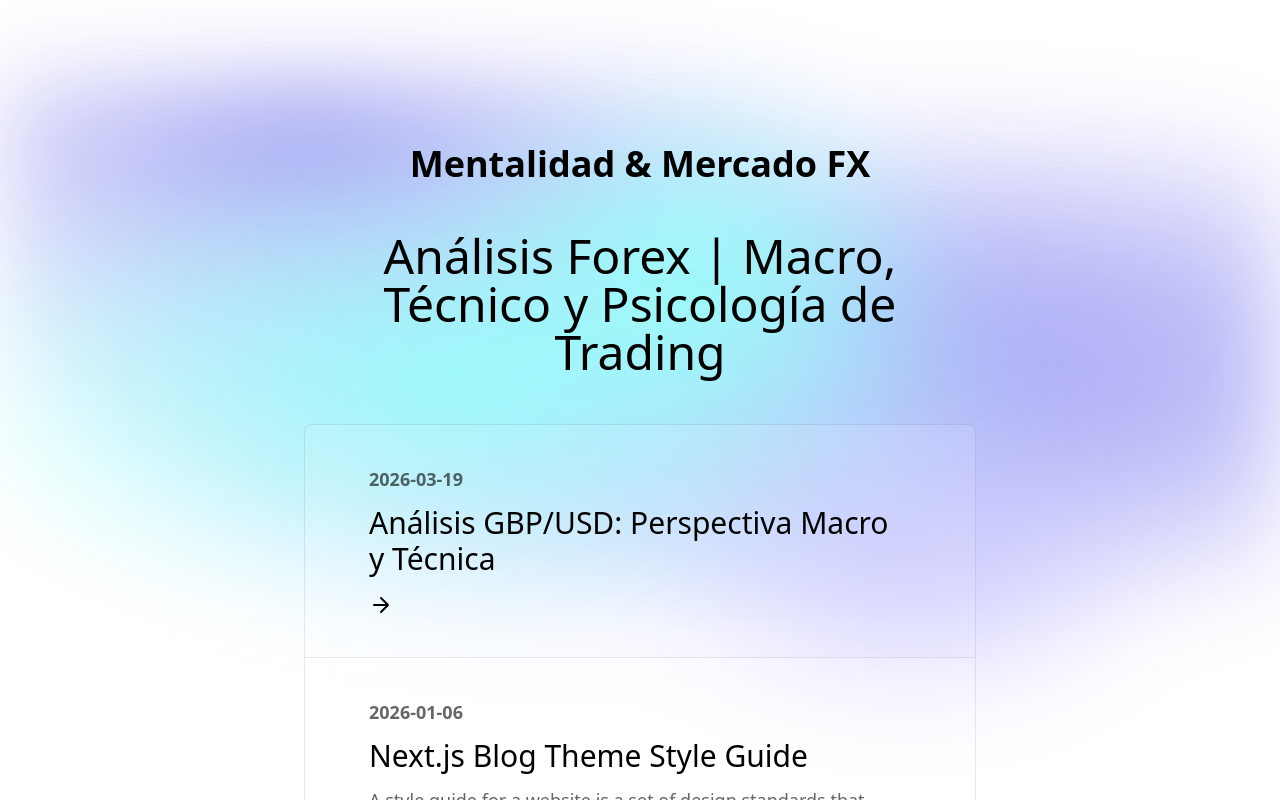
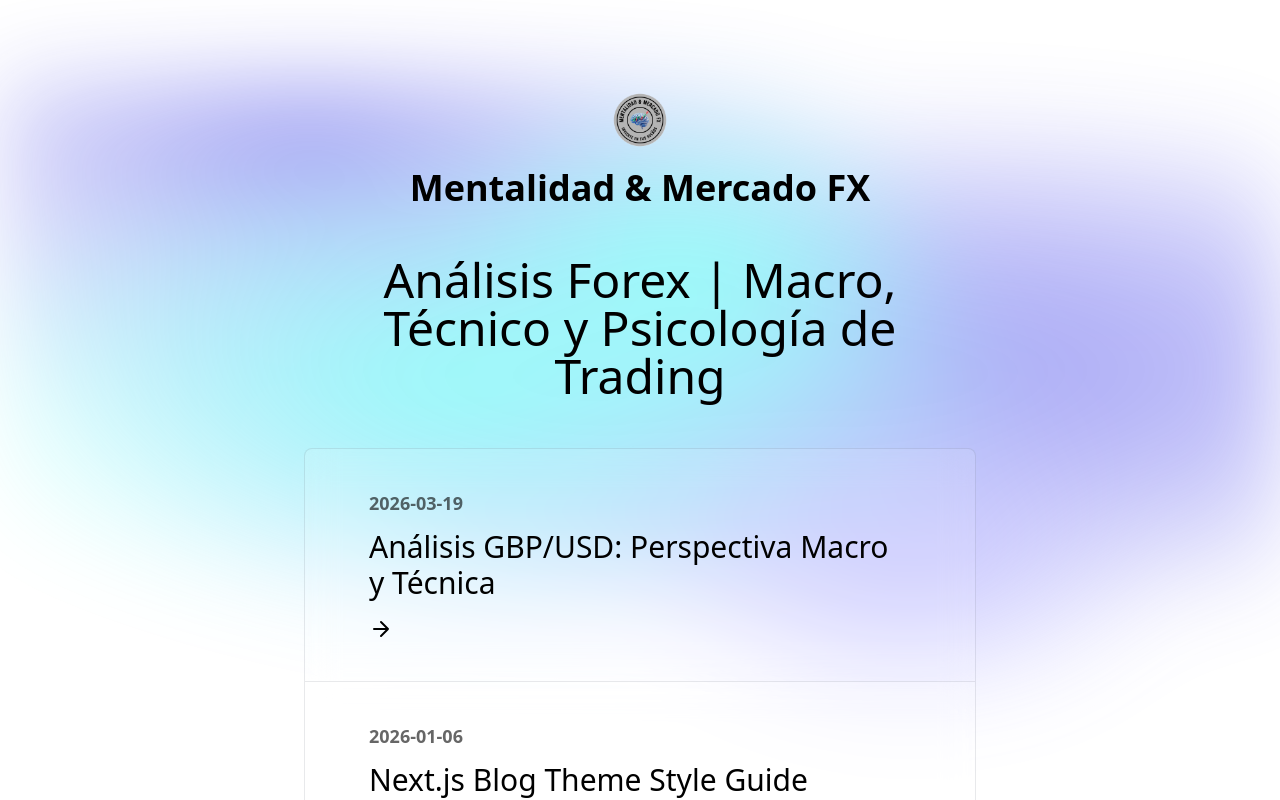
Before and after one commit to fjcadrv/mentalidad-blog, a Next.js app: page / in a window 1280 px wide. Shown: the top 800 px of the page. Built offline with nearby package versions, Linux system fonts and the light colour scheme.

Commit message:
Update Header.js

```diff
--- a/components/Header.js
+++ b/components/Header.js
@@ -3,7 +3,11 @@
 export default function Header({ name }) {
   return (
     <header className="pt-20 pb-12">
-      <div className="block w-12 h-12 mx-auto mb-4 rounded-full bg-conic-180 from-gradient-3 from-0% to-gradient-4 to-100%" />
+     <img
+  src="/images/logo.png"
+  alt="Mentalidad & Mercado FX"
+  className="w-20 h-20 mx-auto mb-2 object-contain"
+/>
       <p className="text-4xl font-semibold text-center dark:text-white">
         <Link href="/">{name}</Link>
       </p>
```
